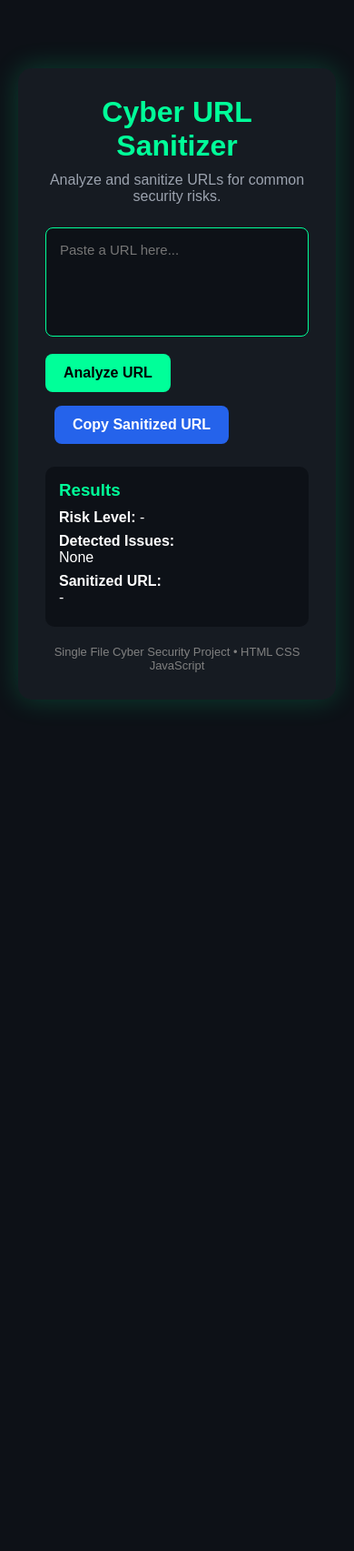
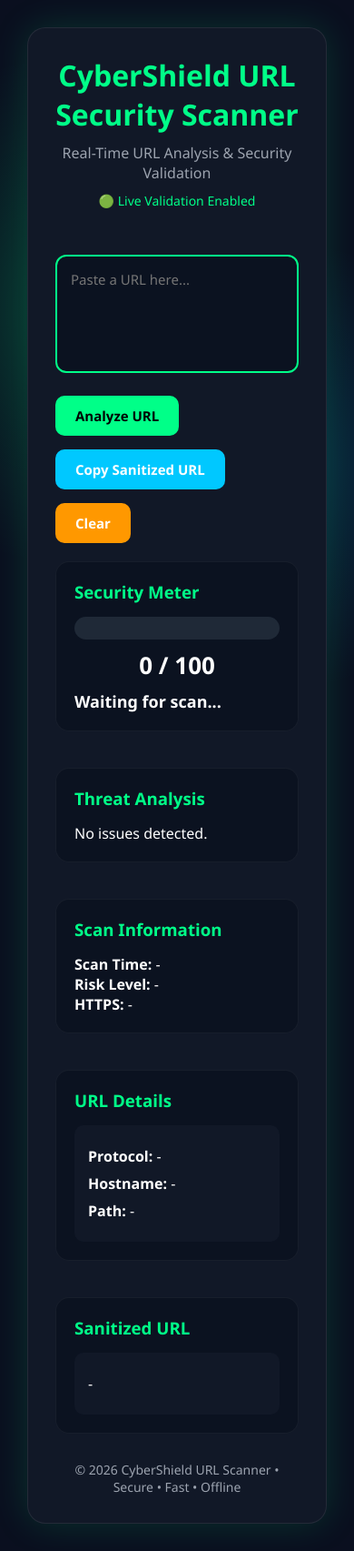
Before and after one commit to kodiyatarRadhika/QRSHILED-, a plain HTML site: page index.html in a window 390 px wide. Shown: the whole page at 91% size. Before the commit the page ends 844 px from the top, so only its background shows below. Drawn offline with Linux system fonts and the light colour scheme.

Commit message:
Update index.html

```diff
--- a/index.html
+++ b/index.html
@@ -3,354 +3,503 @@
 <head>
 <meta charset="UTF-8">
 <meta name="viewport" content="width=device-width, initial-scale=1.0">
-<title>Cyber URL Sanitizer</title>
+
+<title>CyberShield URL Security Scanner</title>
 
 <style>
+
 *{
 margin:0;
 padding:0;
 box-sizing:border-box;
-font-family:Arial,Helvetica,sans-serif;
+font-family:Segoe UI,Tahoma,Geneva,Verdana,sans-serif;
 }
 
 body{
-background:#0d1117;
+background:#0a0f1f;
 color:white;
-display:flex;
-justify-content:center;
-align-items:center;
 min-height:100vh;
-padding:20px;
+padding:30px;
+background-image:
+radial-gradient(circle at 20% 20%,rgba(0,255,136,.15),transparent 20%),
+radial-gradient(circle at 80% 30%,rgba(0,200,255,.15),transparent 20%);
 }
 
 .container{
-width:100%;
-max-width:900px;
-background:#161b22;
+max-width:1000px;
+margin:auto;
+background:#111827;
+border:1px solid rgba(255,255,255,.08);
+border-radius:20px;
 padding:30px;
-border-radius:15px;
-box-shadow:0 0 30px rgba(0,255,150,.2);
+box-shadow:0 0 40px rgba(0,255,136,.15);
 }
 
-h1{
+.header{
 text-align:center;
-margin-bottom:10px;
-color:#00ff99;
+margin-bottom:30px;
 }
 
-.subtitle{
-text-align:center;
-margin-bottom:25px;
+.header h1{
+font-size:2.5rem;
+color:#00ff88;
+margin-bottom:10px;
+}
+
+.header p{
 color:#9ca3af;
 }
 
 textarea{
 width:100%;
-height:120px;
+height:130px;
+background:#0b1220;
+border:2px solid #00ff88;
+border-radius:12px;
 padding:15px;
-background:#0d1117;
-border:1px solid #00ff99;
-border-radius:8px;
 color:white;
+font-size:15px;
 resize:none;
-font-size:15px;
+outline:none;
+margin-top:20px;
+}
+
+textarea:focus{
+box-shadow:0 0 15px rgba(0,255,136,.4);
+}
+
+.button-group{
+display:flex;
+gap:15px;
+margin-top:20px;
+flex-wrap:wrap;
 }
 
 button{
-margin-top:15px;
-padding:12px 20px;
 border:none;
-border-radius:8px;
+padding:12px 22px;
+border-radius:10px;
 cursor:pointer;
-font-size:16px;
 font-weight:bold;
+font-size:15px;
 transition:.3s;
 }
 
-.scan{
-background:#00ff99;
+.scan-btn{
+background:#00ff88;
 color:black;
 }
 
-.scan:hover{
-transform:scale(1.05);
+.copy-btn{
+background:#00c8ff;
+color:white;
 }
 
-.copy{
-background:#2563eb;
+.clear-btn{
+background:#ff9800;
 color:white;
-margin-left:10px;
 }
 
-.output{
-margin-top:25px;
+button:hover{
+transform:translateY(-3px);
+box-shadow:0 0 20px rgba(255,255,255,.2);
+}
+
+.card{
+background:#0b1220;
+border-radius:15px;
+padding:20px;
+margin-top:20px;
+border:1px solid rgba(255,255,255,.05);
+}
+
+.card h3{
+color:#00ff88;
+margin-bottom:15px;
+}
+
+.meter-container{
+width:100%;
+height:25px;
+background:#1f2937;
+border-radius:20px;
+overflow:hidden;
+}
+
+.meter-fill{
+height:100%;
+width:0%;
+background:linear-gradient(90deg,#00ff88,#00c8ff);
+transition:1s;
+}
+
+.score{
+text-align:center;
+font-size:26px;
+margin-top:10px;
+font-weight:bold;
+}
+
+.status{
+font-size:18px;
+font-weight:bold;
+margin-top:10px;
+}
+
+.safe{
+color:#22c55e;
+}
+
+.medium{
+color:#facc15;
+}
+
+.high{
+color:#ef4444;
+}
+
+.grid{
+display:grid;
+grid-template-columns:1fr 1fr;
+gap:20px;
+margin-top:20px;
+}
+
+.info-box{
+background:#111827;
 padding:15px;
-background:#0d1117;
 border-radius:10px;
 }
 
-.output h3{
-color:#00ff99;
-margin-bottom:10px;
-}
-
-.result{
+.info-box p{
 margin:8px 0;
 word-break:break-word;
 }
 
-.low{
-color:#22c55e;
-font-weight:bold;
-}
-
-.medium{
-color:#facc15;
-font-weight:bold;
-}
-
-.high{
-color:#ef4444;
-font-weight:bold;
+#issues ul{
+padding-left:20px;
 }
 
 .footer{
 text-align:center;
-margin-top:20px;
-font-size:13px;
-color:gray;
+margin-top:30px;
+color:#9ca3af;
+font-size:14px;
 }
+
+.live-indicator{
+margin-top:10px;
+font-size:14px;
+color:#00ff88;
+}
+
+@media(max-width:768px){
+
+.grid{
+grid-template-columns:1fr;
+}
+
+.header h1{
+font-size:2rem;
+}
+
+}
+
 </style>
 </head>
-
 <body>
 
 <div class="container">
 
-<h1>Cyber URL Sanitizer</h1>
-
-<p class="subtitle">
-Analyze and sanitize URLs for common security risks.
-</p>
+<div class="header">
+<h1>CyberShield URL Security Scanner</h1>
+<p>Real-Time URL Analysis & Security Validation</p>
+<div class="live-indicator">
+🟢 Live Validation Enabled
+</div>
+</div>
 
 <textarea
 id="urlInput"
-placeholder="Paste a URL here..."></textarea>
+placeholder="Paste a URL here..."
+oninput="liveValidate()"></textarea>
 
-<br>
+<div class="button-group">
 
-<button class="scan" onclick="scanURL()">
+<button class="scan-btn" onclick="scanURL()">
 Analyze URL
 </button>
 
-<button class="copy" onclick="copyURL()">
+<button class="copy-btn" onclick="copySanitized()">
 Copy Sanitized URL
 </button>
 
-<div class="output">
+<button class="clear-btn" onclick="clearAll()">
+Clear
+</button>
 
-<h3>Results</h3>
-
-<div class="result">
-<b>Risk Level:</b>
-<span id="risk">-</span>
 </div>
 
-<div class="result">
-<b>Detected Issues:</b>
-<div id="issues">None</div>
+<div class="card">
+
+<h3>Security Meter</h3>
+
+<div class="meter-container">
+<div id="meterFill" class="meter-fill"></div>
 </div>
 
-<div class="result">
-<b>Sanitized URL:</b>
-<div id="clean">-</div>
+<div id="score" class="score">
+0 / 100
+</div>
+
+<div id="status" class="status">
+Waiting for scan...
+</div>
+
+</div>
+
+<div class="grid">
+
+<div class="card">
+
+<h3>Threat Analysis</h3>
+
+<div id="issues">
+No issues detected.
+</div>
+
+</div>
+
+<div class="card">
+
+<h3>Scan Information</h3>
+
+<p><strong>Scan Time:</strong>
+<span id="scanTime">-</span>
+</p>
+
+<p><strong>Risk Level:</strong>
+<span id="riskLevel">-</span>
+</p>
+
+<p><strong>HTTPS:</strong>
+<span id="httpsStatus">-</span>
+</p>
+
+</div>
+
+</div>
+
+<div class="grid">
+
+<div class="card">
+
+<h3>URL Details</h3>
+
+<div class="info-box">
+
+<p>
+<strong>Protocol:</strong>
+<span id="protocol">-</span>
+</p>
+
+<p>
+<strong>Hostname:</strong>
+<span id="hostname">-</span>
+</p>
+
+<p>
+<strong>Path:</strong>
+<span id="pathname">-</span>
+</p>
+
+</div>
+
+</div>
+
+<div class="card">
+
+<h3>Sanitized URL</h3>
+
+<div class="info-box">
+
+<p id="sanitizedOutput">
+-
+</p>
+
+</div>
+
 </div>
 
 </div>
 
 <div class="footer">
-Single File Cyber Security Project • HTML CSS JavaScript
-</div>
-
+© 2026 CyberShield URL Scanner • Secure • Fast • Offline
 </div>
 
 <script>
 
+let sanitizedURL = "";
+  <script>
+
 let sanitizedURL="";
+let score=100;
 
-function scanURL(){
+function liveValidate(){
 
 const input=document.getElementById("urlInput").value.trim();
 
-const risk=document.getElementById("risk");
+if(input.length===0){
 
-const issues=document.getElementById("issues");
+document.getElementById("issues").innerHTML="Waiting for scan...";
+document.getElementById("sanitized").innerHTML="-";
+document.getElementById("urlInfo").innerHTML="No data available.";
+document.getElementById("scanInfo").innerHTML="Ready to analyze.";
 
-const clean=document.getElementById("clean");
-
-let findings=[];
-
-let score=0;
-
-sanitizedURL=input;
-
-if(input===""){
-
-risk.innerHTML="No URL";
-
-issues.innerHTML="Enter a URL.";
-
-clean.innerHTML="-";
+updateMeter(0,"");
 
 return;
 
 }
 
+scanURL(true);
+
+}
+
+function scanURL(live=false){
+
+const start=performance.now();
+
+const input=document.getElementById("urlInput").value.trim();
+
+const issues=[];
+
+score=100;
+
+sanitizedURL=input;
+
+if(input==="") return;
+
 if(input.toLowerCase().startsWith("javascript:")){
 
-findings.push("Dangerous javascript: protocol detected");
+issues.push("❌ Dangerous javascript: protocol detected");
 
 sanitizedURL="about:blank";
 
-score+=5;
+score-=60;
 
 }
 
 if(input.toLowerCase().startsWith("data:")){
 
-findings.push("Dangerous data: protocol detected");
+issues.push("❌ Dangerous data: protocol detected");
 
 sanitizedURL="about:blank";
 
-score+=5;
+score-=60;
 
 }
 
 if(input.includes("<")){
 
-findings.push("Contains < character");
+issues.push("⚠ Contains < character");
 
 sanitizedURL=sanitizedURL.replace(/</g,"");
 
-score++;
+score-=8;
 
 }
 
 if(input.includes(">")){
 
-findings.push("Contains > character");
+issues.push("⚠ Contains > character");
 
 sanitizedURL=sanitizedURL.replace(/>/g,"");
 
-score++;
+score-=8;
 
 }
 
 if(input.includes('"')){
 
-findings.push("Contains double quotes");
+issues.push("⚠ Contains double quotes");
 
 sanitizedURL=sanitizedURL.replace(/"/g,"");
 
-score++;
+score-=5;
 
 }
 
 if(input.includes("'")){
 
-findings.push("Contains single quotes");
+issues.push("⚠ Contains single quotes");
 
 sanitizedURL=sanitizedURL.replace(/'/g,"");
 
-score++;
+score-=5;
+  function updateMeter(score, issueCount){
+
+const meter=document.getElementById("meter");
+const scoreText=document.getElementById("scoreText");
+const badge=document.getElementById("riskBadge");
+
+meter.style.width=score+"%";
+scoreText.innerHTML="Score: "+score+" / 100";
+
+if(score>=80){
+
+badge.innerHTML="<span class='badge safe'>🟢 SAFE</span>";
 
 }
+else if(score>=50){
 
-if(input.includes(" ")){
-
-findings.push("Contains spaces");
-
-sanitizedURL=sanitizedURL.replace(/\s+/g,"");
-
-score++;
+badge.innerHTML="<span class='badge medium'>🟡 MEDIUM RISK</span>";
 
 }
+else{
 
-if(input.length>200){
-
-findings.push("Very long URL");
-
-score++;
-
-}
-
-try{
-
-let u=new URL(sanitizedURL);
-
-if(u.protocol!=="http:" && u.protocol!=="https:"){
-
-findings.push("Non HTTP/HTTPS protocol");
-
-score+=2;
-
-}
-
-}catch{
-
-findings.push("Invalid URL format");
-
-score+=3;
-
-}
-
-clean.textContent=sanitizedURL;
-
-if(findings.length===0){
-
-issues.innerHTML="No security issues detected.";
-
-risk.innerHTML="<span class='low'>LOW</span>";
-
-return;
-
-}
-
-issues.innerHTML="<ul>"+findings.map(x=>"<li>"+x+"</li>").join("")+"</ul>";
-
-if(score>=5){
-
-risk.innerHTML="<span class='high'>HIGH</span>";
-
-}else if(score>=2){
-
-risk.innerHTML="<span class='medium'>MEDIUM</span>";
-
-}else{
-
-risk.innerHTML="<span class='low'>LOW</span>";
+badge.innerHTML="<span class='badge danger'>🔴 HIGH RISK</span>";
 
 }
 
 }
 
-function copyURL(){
+function copySanitized(){
 
-if(!sanitizedURL){
+if(sanitizedURL===""){
 
 alert("Nothing to copy.");
-
 return;
 
 }
 
 navigator.clipboard.writeText(sanitizedURL);
 
-alert("Sanitized URL copied.");
+alert("Sanitized URL copied successfully.");
+
+}
+
+function clearAll(){
+
+document.getElementById("urlInput").value="";
+document.getElementById("issues").innerHTML="Waiting for scan...";
+document.getElementById("sanitized").innerHTML="-";
+document.getElementById("urlInfo").innerHTML="No data available.";
+document.getElementById("scanInfo").innerHTML="Ready to analyze.";
+
+sanitizedURL="";
+
+updateMeter(0,0);
+
+}
+
+window.onload=function(){
+
+updateMeter(0,0);
 
 }
 
 </script>
 
 </body>
-  </html>
+</html>
```
